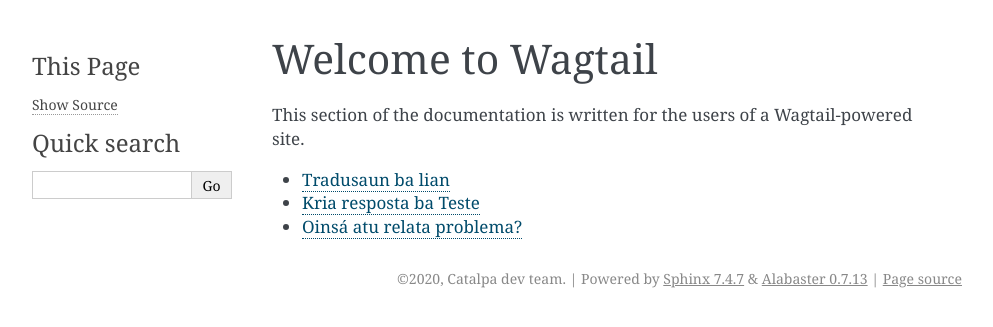
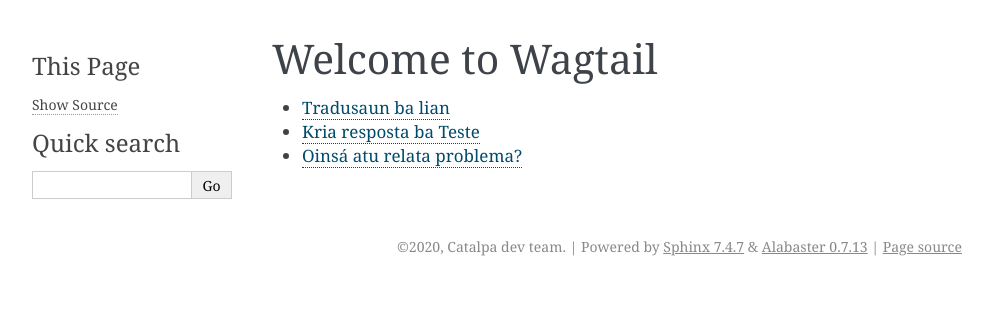
Before and after one commit to katevoss/test-RTD, a Sphinx documentation site: the page built from docs/index.rst, in a window 1280 px wide. Shown: the top 327 px of the page, without its empty margins (148-1141 px from the left). Built offline with Sphinx 7.4.7, drawn with Linux system fonts in a browser that asks for light colours.

Commit message:
Remove description

```diff
--- a/docs/index.rst
+++ b/docs/index.rst
@@ -1,7 +1,5 @@
 Welcome to Wagtail
 ====================
-
-This section of the documentation is written for the users of a Wagtail-powered site.
 
 .. toctree::
    :maxdepth: 3
```
